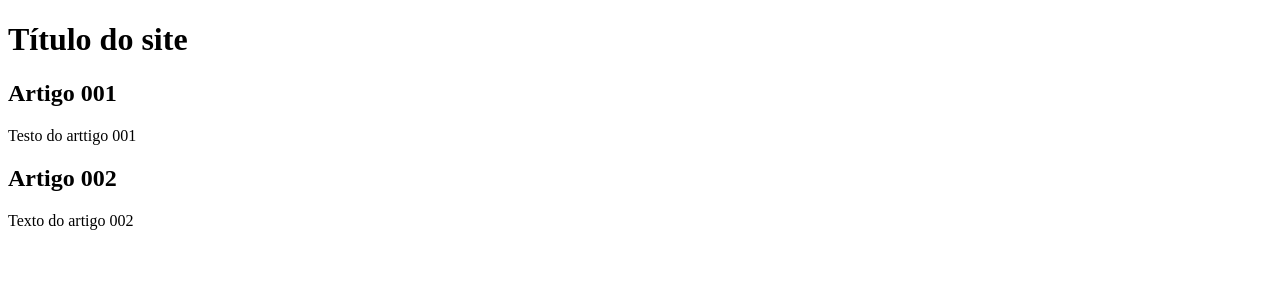
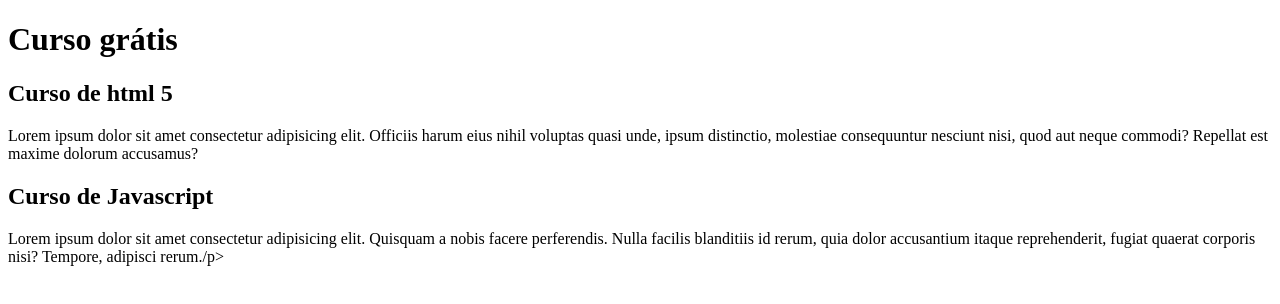
Before and after one commit to LeticiaTr/projeto-site, a plain HTML site: page index.html in a window 1280 px wide. Drawn offline with Linux system fonts and the light colour scheme.

Commit message:
Comecei a escrever o conteúdo

```diff
--- a/index.html
+++ b/index.html
@@ -9,16 +9,16 @@
 <body>
     <main>
         <header>
-            <h1>Título do site</h1>
+            <h1>Curso grátis</h1>
         </header>
         <article>
-            <h2>Artigo 001</h2>
-            <p>Testo do arttigo 001</p>
+            <h2>Curso de html 5</h2>
+            <p>Lorem ipsum dolor sit amet consectetur adipisicing elit. Officiis harum eius nihil voluptas quasi unde, ipsum distinctio, molestiae consequuntur nesciunt nisi, quod aut neque commodi? Repellat est maxime dolorum accusamus?</p>
 
         </article>
         <article>
-            <h2>Artigo 002</h2>
-            <p>Texto do artigo 002</p>
+            <h2>Curso de Javascript</h2>
+            <p>Lorem ipsum dolor sit amet consectetur adipisicing elit. Quisquam a nobis facere perferendis. Nulla facilis blanditiis id rerum, quia dolor accusantium itaque reprehenderit, fugiat quaerat corporis nisi? Tempore, adipisci rerum./p>
         </article>
     </main>
 
```
